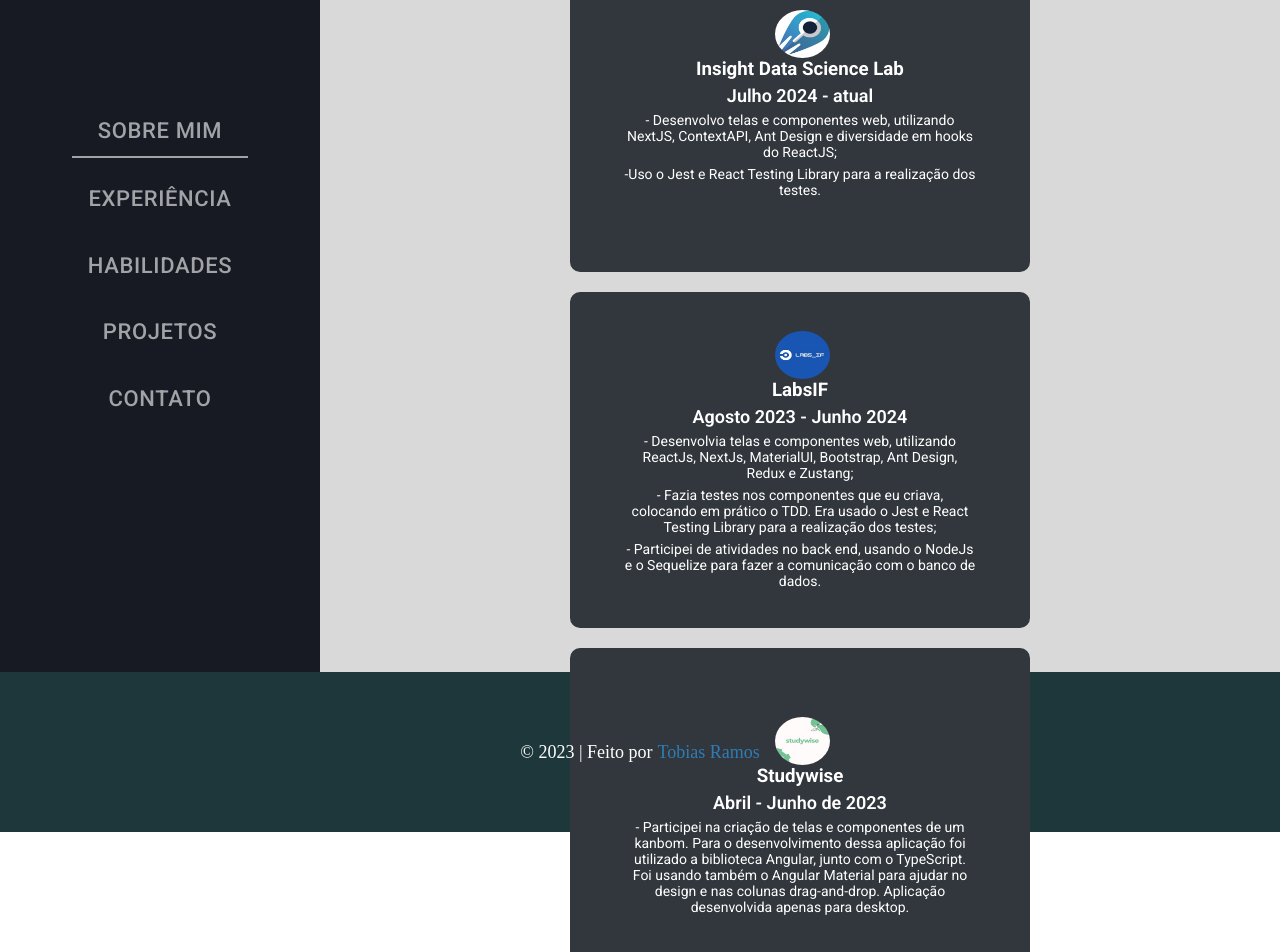
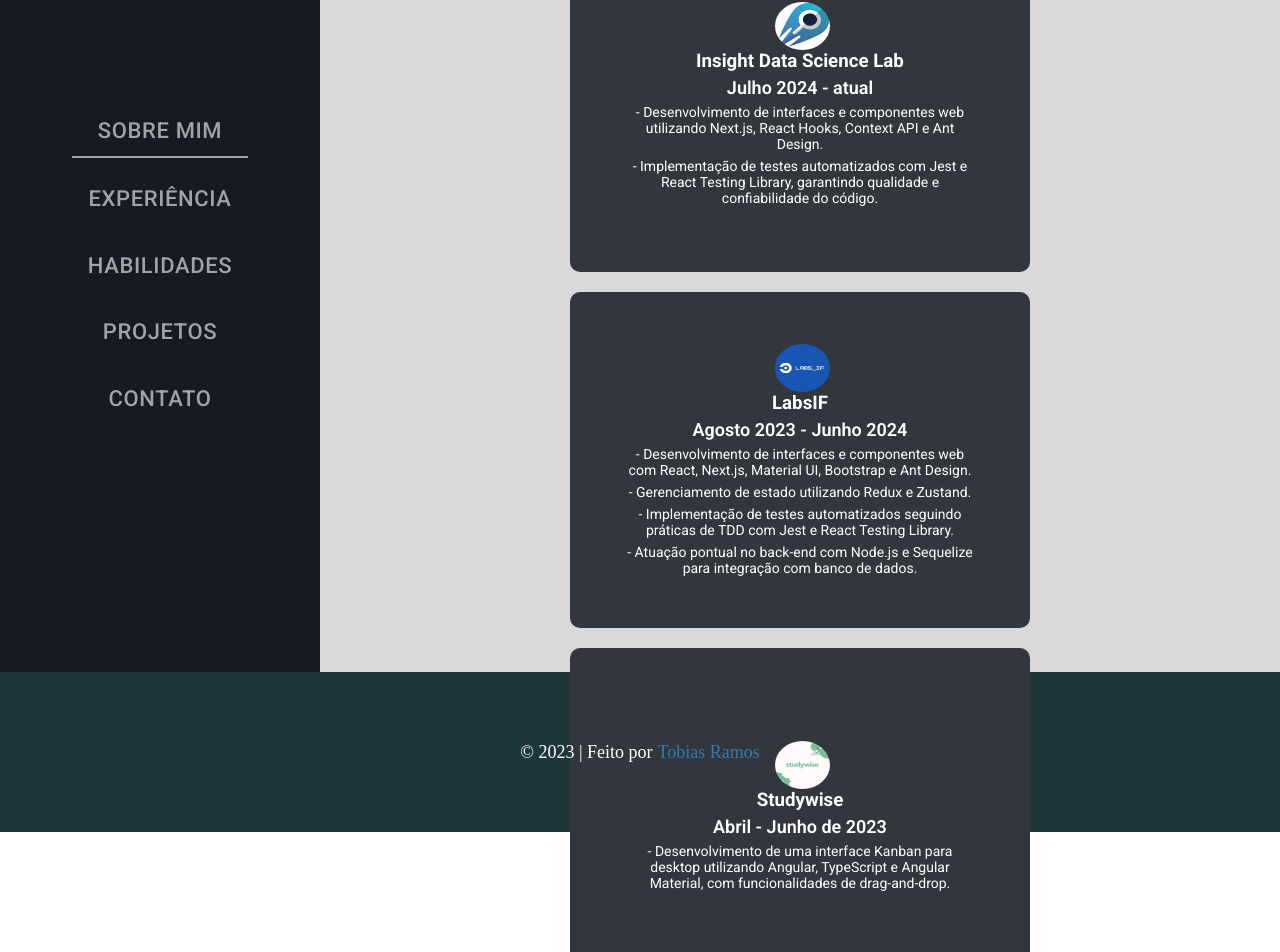
Before and after one commit to tobiasramos/my-portfolio, a React (Vite) app: page /experience in a window 1280 px wide. Shown: the part 203-1155 px from the top of the page. Built offline with nearby package versions, Linux system fonts and the light colour scheme.

Commit message:
Ajustes nas seções sobre mim e experiência.

```diff
--- a/src/components/about-me/about-me.jsx
+++ b/src/components/about-me/about-me.jsx
@@ -8,23 +8,23 @@ const AboutMe = () => {
       <h2>Sobre mim</h2>
       <div className={styles.container}>
         <p className={styles.summary}>
-          Olá, me chamo Tobias, tenho 25 anos, moro em Senador Pompeu – Ce. Sou
-          front end com 2 anos de experiência em desenvolvimento de aplicações
-          web e graduado em Sistemas de Informação.
+          Olá! Me chamo Tobias Ramos, sou Desenvolvedor Front-end com
+          experiência no desenvolvimento de aplicações web modernas, utilizando
+          React, Next.js e TypeScript. Sou graduado em Sistemas de Informação e
+          atuo na criação de interfaces responsivas, acessíveis e performáticas,
+          com foco em boas práticas e qualidade de código.
         </p>
         <p className={styles.summary}>
-          Minha trajetória é impulsionada por uma busca de evolução e
-          aprendizado contínuo. Tenho uma aptidão em participar de projetos
-          desafiadores, explorando novas tecnologias, fazendo bons networks,
-          ajudando pessoas e enriquecendo meus conhecimentos.
+          Tenho experiência com componentização, consumo de APIs REST,
+          gerenciamento de estado e testes automatizados. Gosto de participar de
+          projetos desafiadores, explorar novas tecnologias e colaborar com
+          pessoas que compartilham a paixão por construir produtos digitais de
+          impacto.
         </p>
         <p className={styles.summary}>
-          Assim como um bom programador, gosto de uma xícara cheia de café,
-          gosto de lugares leves e que não tenha muito estrondo, e gosto de
-          estar em rodas de conversas com as pessoas que me fazem bem. Pode não
-          parecer, mas também sou uma pessoa atlética, já participei de
-          competições em dois esportes que tenho grande identificação, muai thay
-          e ciclismo.
+          Fora do código, pratico esportes como muay thai e ciclismo, atividades
+          que me ajudam a manter disciplina, foco e constância — habilidades que
+          também levo para o desenvolvimento de software.
         </p>
       </div>
     </section>
--- a/src/components/experience/experience.jsx
+++ b/src/components/experience/experience.jsx
@@ -14,10 +14,12 @@ const Experience = () => {
           <span>Julho 2024 - atual</span>
           <ul>
             <li>
-            - Desenvolvo telas e componentes web, utilizando NextJS, ContextAPI, Ant Design e diversidade em hooks do ReactJS;
+              - Desenvolvimento de interfaces e componentes web utilizando
+              Next.js, React Hooks, Context API e Ant Design.
             </li>
             <li>
-              -Uso o Jest e React Testing Library para a realização dos testes.
+              - Implementação de testes automatizados com Jest e React Testing
+              Library, garantindo qualidade e confiabilidade do código.
             </li>
           </ul>
         </div>
@@ -27,17 +29,17 @@ const Experience = () => {
           <span>Agosto 2023 - Junho 2024</span>
           <ul>
             <li>
-              - Desenvolvia telas e componentes web, utilizando ReactJs, NextJs,
-              MaterialUI, Bootstrap, Ant Design, Redux e Zustang;
+              - Desenvolvimento de interfaces e componentes web com React,
+              Next.js, Material UI, Bootstrap e Ant Design.
+            </li>
+            <li>- Gerenciamento de estado utilizando Redux e Zustand.</li>
+            <li>
+              - Implementação de testes automatizados seguindo práticas de TDD
+              com Jest e React Testing Library.
             </li>
             <li>
-              - Fazia testes nos componentes que eu criava, colocando em prático
-              o TDD. Era usado o Jest e React Testing Library para a realização
-              dos testes;
-            </li>
-            <li>
-              - Participei de atividades no back end, usando o NodeJs e o
-              Sequelize para fazer a comunicação com o banco de dados.
+              - Atuação pontual no back-end com Node.js e Sequelize para
+              integração com banco de dados.
             </li>
           </ul>
         </div>
@@ -47,11 +49,9 @@ const Experience = () => {
           <span>Abril - Junho de 2023</span>
           <ul>
             <li>
-              - Participei na criação de telas e componentes de um kanbom. Para
-              o desenvolvimento dessa aplicação foi utilizado a biblioteca
-              Angular, junto com o TypeScript. Foi usando também o Angular
-              Material para ajudar no design e nas colunas drag-and-drop.
-              Aplicação desenvolvida apenas para desktop.
+              - Desenvolvimento de uma interface Kanban para desktop utilizando
+              Angular, TypeScript e Angular Material, com funcionalidades de
+              drag-and-drop.
             </li>
           </ul>
         </div>
```
Also changed, not shown: 1 other file (tests, documents, lock files or other folders).
